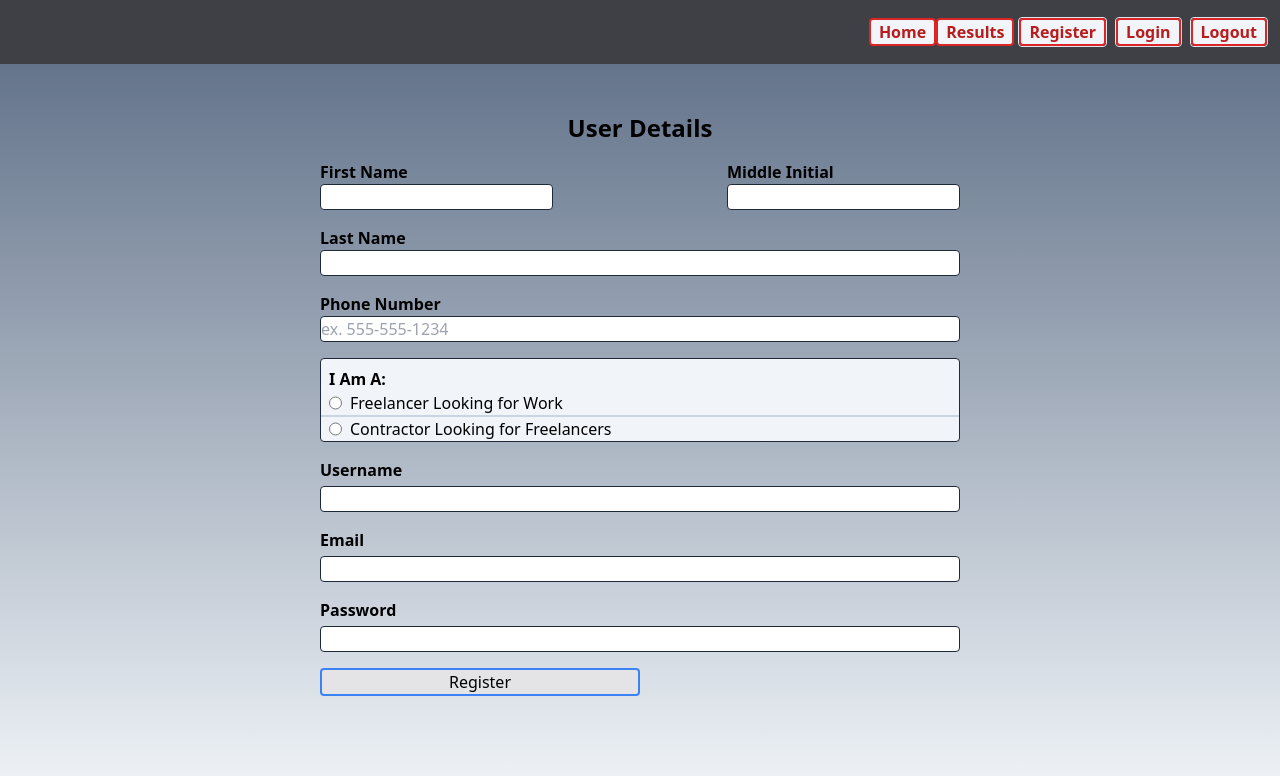
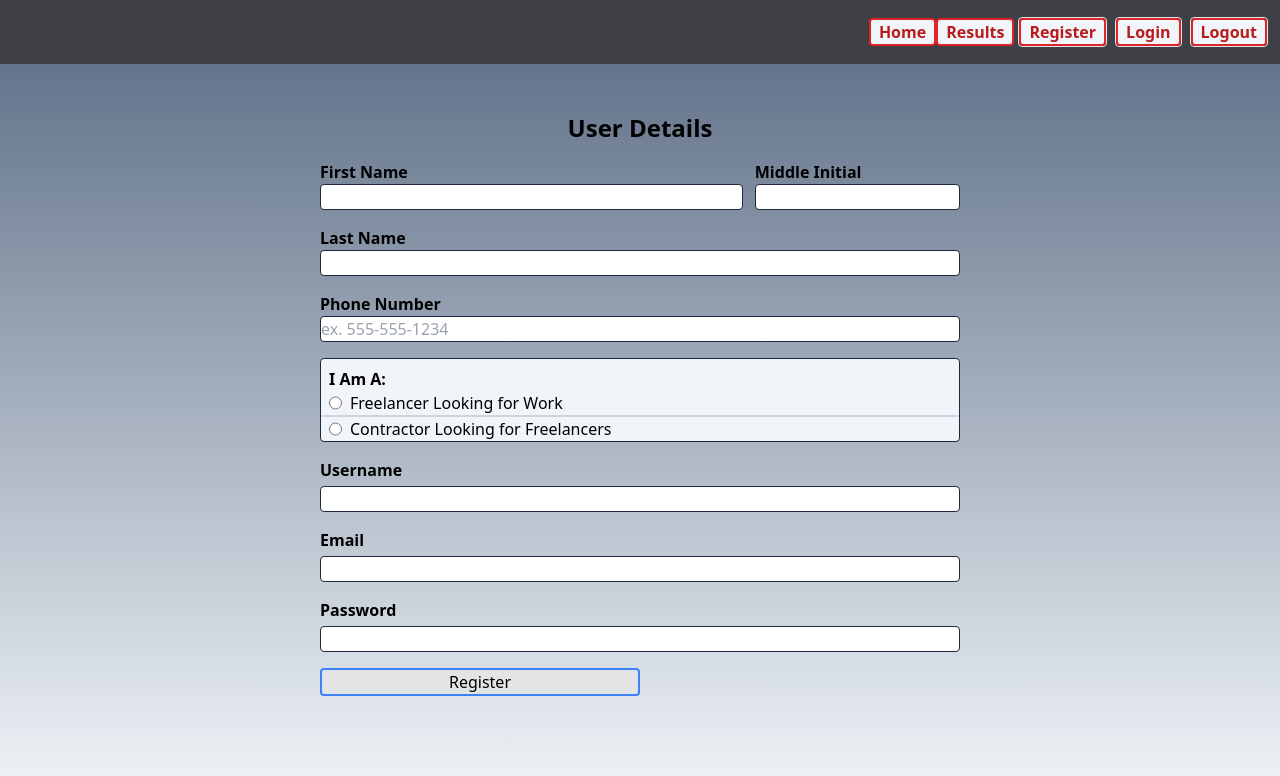
Before and after one commit to thesupersoup/codefi-capstone-apr2024, an Angular app in the folder frontend/: page /register in a window 1280 px wide. Shown: the top 776 px of the page. Built offline with nearby package versions, Linux system fonts and the light colour scheme.

Commit message:
register display fix

```diff
--- a/frontend/src/app/features/auth/register/register.component.html
+++ b/frontend/src/app/features/auth/register/register.component.html
@@ -2,8 +2,8 @@
 <div class="w-1/2">
 	<form formGroup="registerForm" (ngSubmit)="onSubmit()" class="flex flex-col gap-4">
     <h1 class="font-semibold text-2xl text-center">User Details</h1>
-    <div class="flex flex-row justify-between">
-		<div class="flex flex-col">
+    <div class="flex flex-row justify-between w-full">
+		<div class="flex flex-col w-3/4">
 			<label for="firstName" class="text-md font-semibold">First Name</label>
 			<input
 				type="text"
@@ -12,7 +12,7 @@
 				id="firstName"
 			/>
 		</div>
-		<div class="flex flex-col">
+		<div class="flex flex-col ml-3">
 			<label for="middleInitial" class="text-md font-semibold">Middle Initial</label>
 			<input
 				type="text"
```
